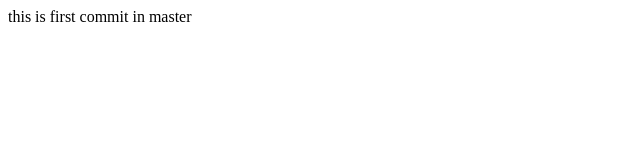
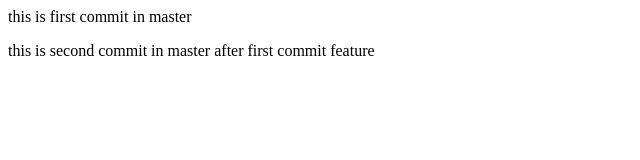
Before and after one commit to dakshbewal/gittest, a plain HTML site: page index.html in a window 1280 px wide. Shown: the whole page, without its empty margins (0-640 px from the left). Drawn offline with Linux system fonts and the light colour scheme.

Commit message:
second commit in master

```diff
--- a/index.html
+++ b/index.html
@@ -1 +1,2 @@
 <p> this is first commit in master </p>
+<p> this is second commit in master after first commit feature </p>
```
